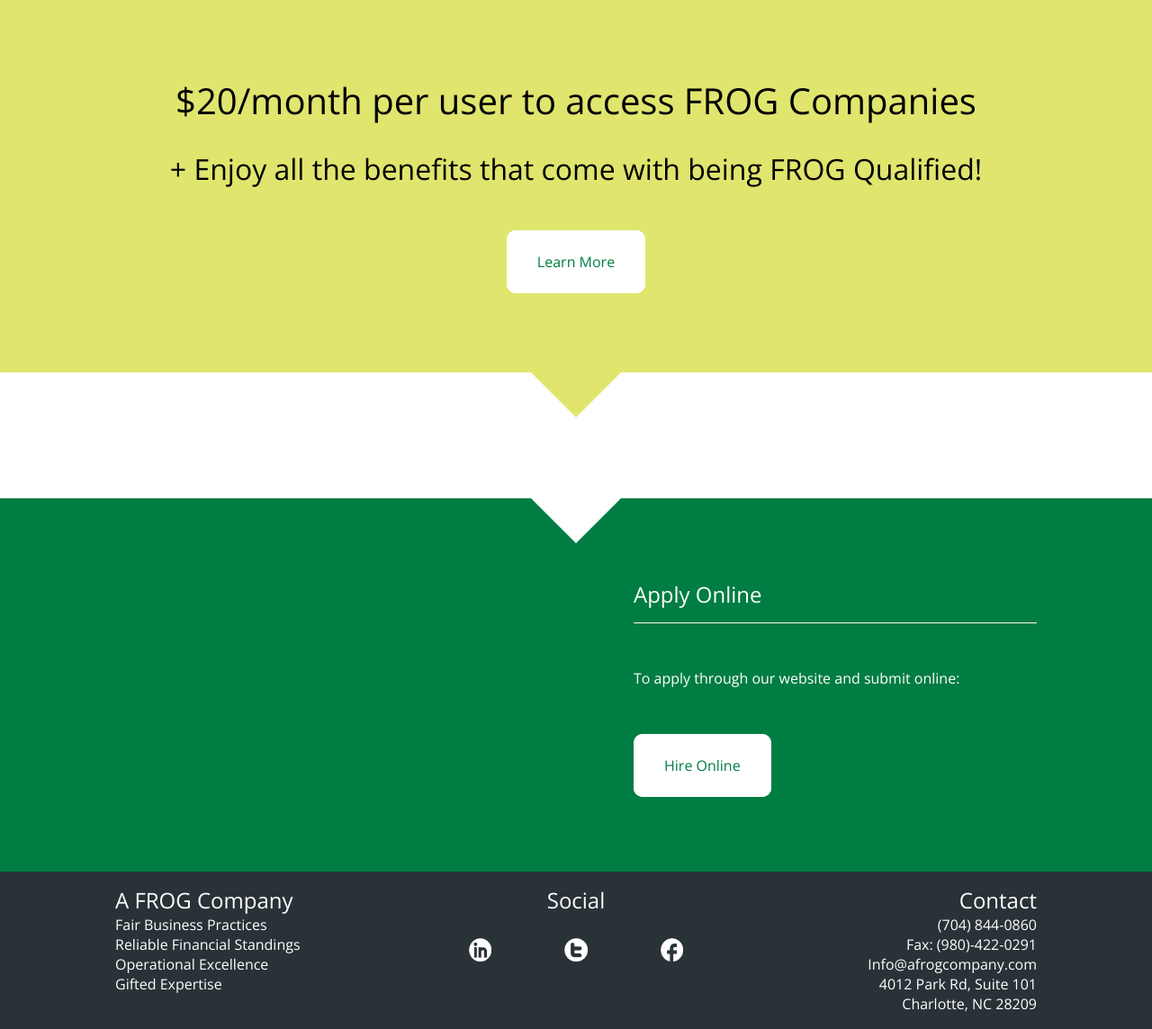
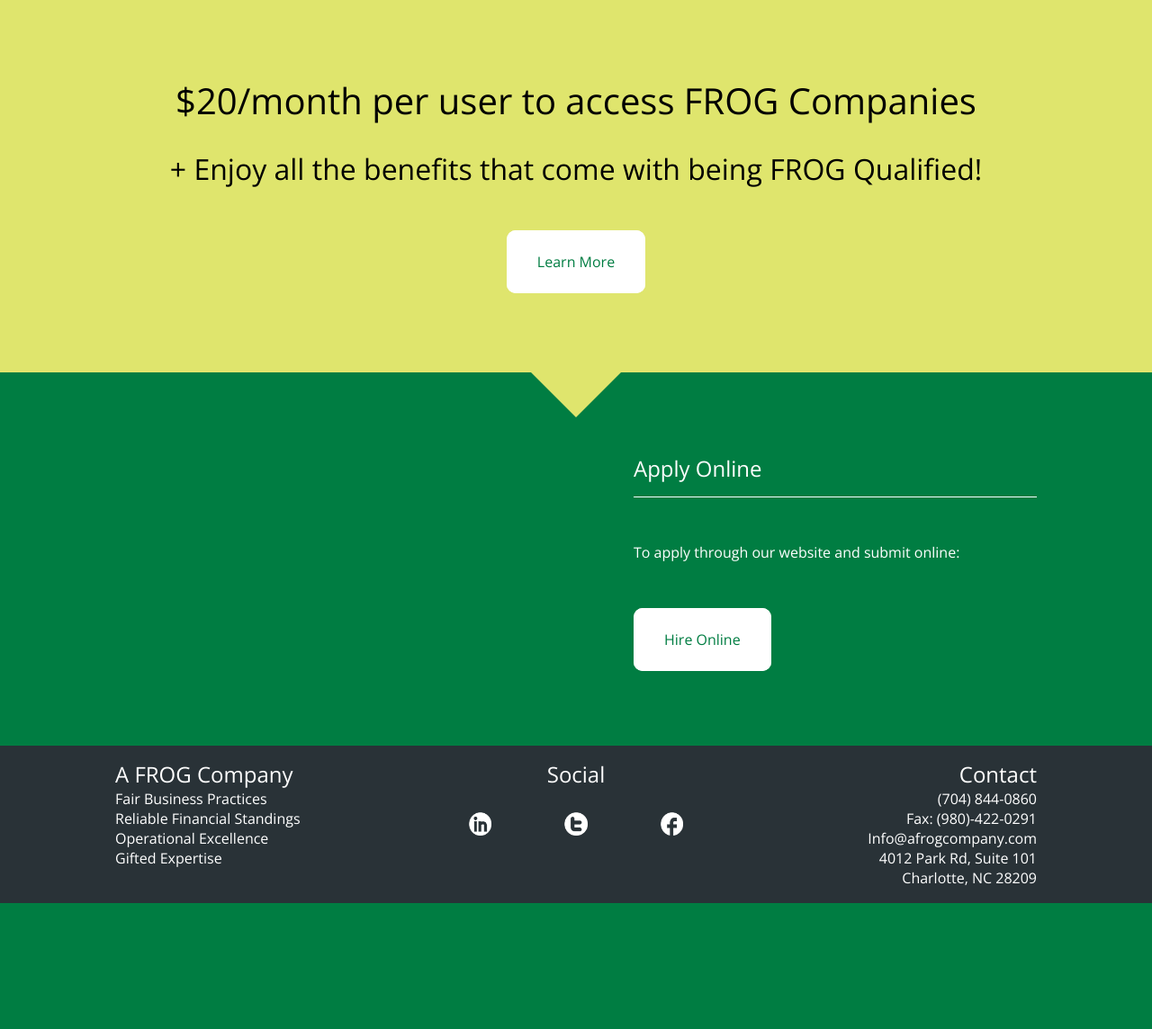
Before and after one commit to alexdaniels11/A-FROG-Company, a PHP site: page /hire-a-frog.php in a window 1280 px wide. Shown: the part 601-1745 px from the top of the page at 90% size. After the commit the page ends 1605 px from the top, so only its background shows below. Run offline with PHP 8.4, Linux system fonts and the light colour scheme.

Commit message:
-mapply section changes on hire a frog page

```diff
--- a/css/main.css
+++ b/css/main.css
@@ -551,6 +551,14 @@ nav ul a li:hover {
 	background-color: #fff;
 }
 
+.green {
+	color: #007d42;
+}
+
+.green-background {
+	background-color: #007d42;
+}
+
 .top50 {
 	top: 50px;
 }
@@ -663,7 +671,9 @@ nav ul a li:hover {
 	}
 
 
-
+.apply2 {
+	margin-top: -90px;
+}
 
 
 
--- a/hire-a-frog.php
+++ b/hire-a-frog.php
@@ -25,11 +25,7 @@
 	</div>
 
 	<div class="arrow-down sec4arrow"></div>
-
-	<div>
-		<div class="arrow-down sec1arrow top50"></div>
-
-		<div class="whatwedo white apply">
+		<div class="whatwedo white apply apply2">
 		<a class="apply"></a>
 			<div class="center-title">
 				<div class="colright2">
@@ -43,7 +39,7 @@
 				</div>
 			</div>
 		</div>
-	</div>
+
 
 
 
```
